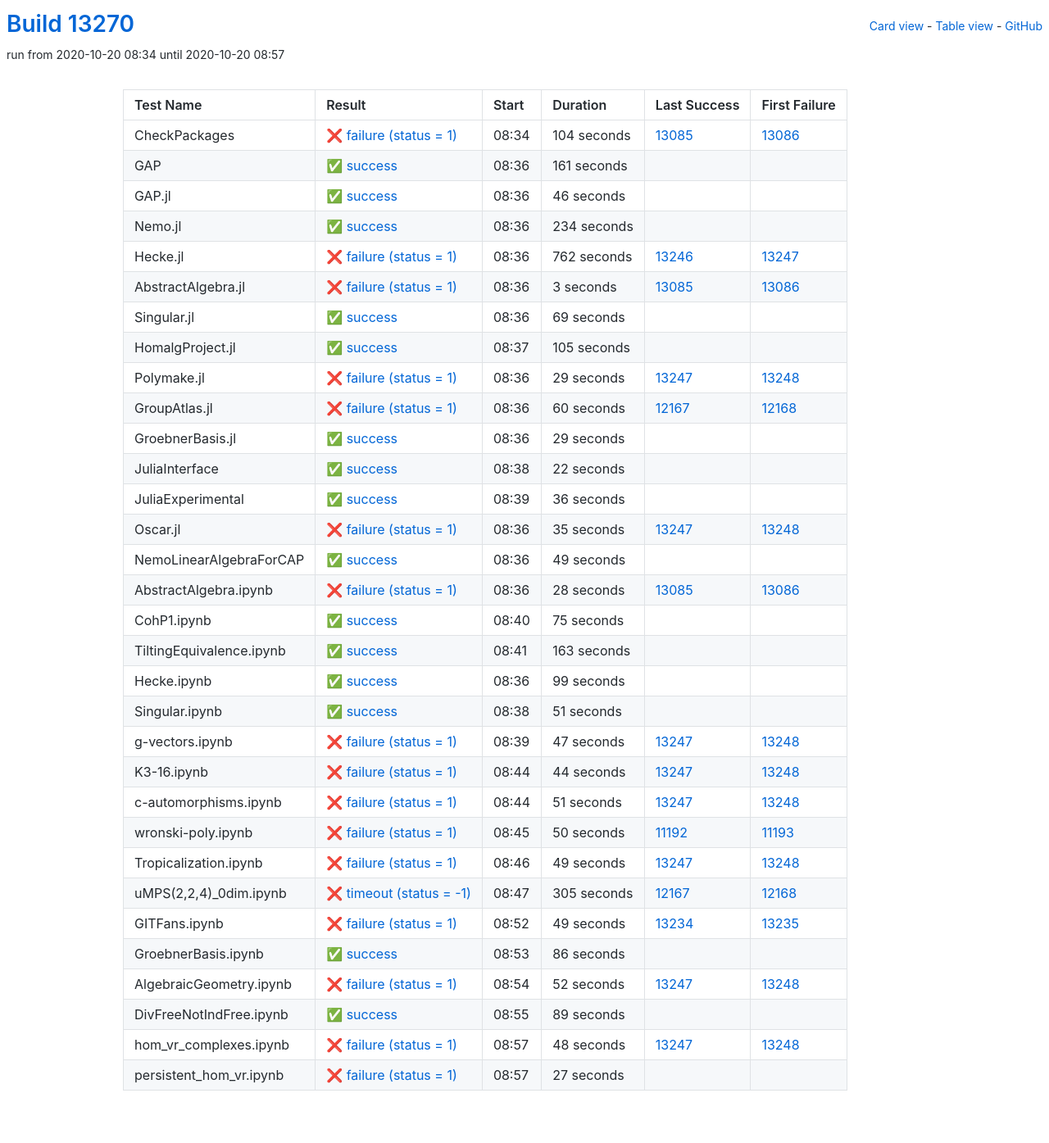
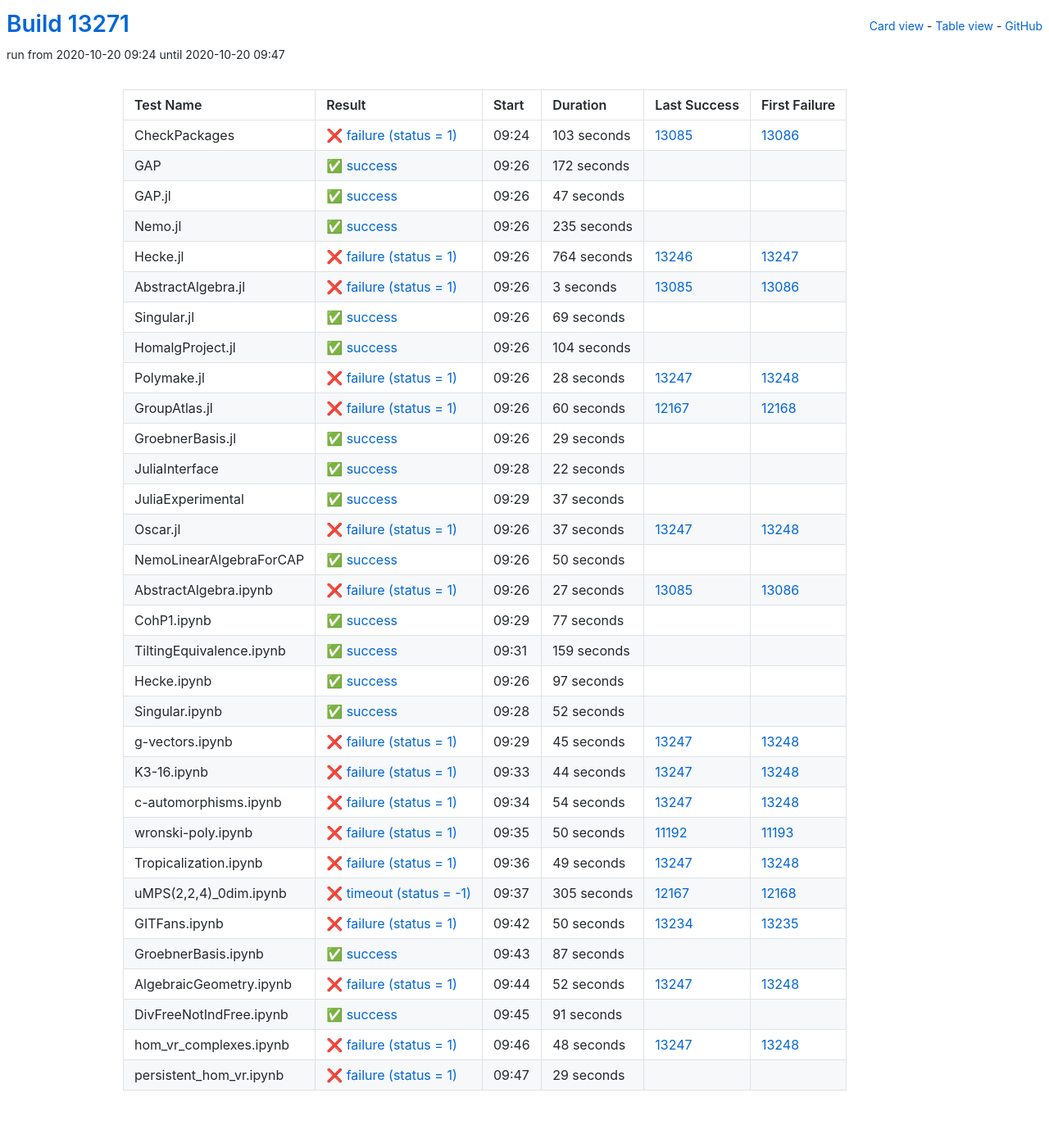
Before and after one commit to oscar-system/oscar-ci-status, a Jekyll site: the page built from table.html, in a window 1280 px wide. Shown: the whole page at 82% size. Built offline with Jekyll 4.4.1, drawn with Linux system fonts in a browser that asks for light colours.

Commit message:
Build #13271

```diff
--- a/_data/ci.yml
+++ b/_data/ci.yml
@@ -1,6 +1,6 @@
 ---
-build: 13270
-build_url: https://oscarci.mathematik.uni-kl.de/job/oscar/13270/
+build: 13271
+build_url: https://oscarci.mathematik.uni-kl.de/job/oscar/13271/
 job: oscar
 organization: oscar-system
 repo: oscar-ci-status
@@ -8,68 +8,68 @@
 tests:
 - name: CheckPackages
   id: checkpackages
-  log: https://oscarci.mathematik.uni-kl.de/job/oscar/13270/artifact/logs/build-13270/CheckPackages.log
-  start: 2020-10-20 08:34
+  log: https://oscarci.mathematik.uni-kl.de/job/oscar/13271/artifact/logs/build-13271/CheckPackages.log
+  start: 2020-10-20 09:24
   success: false
   exitcode: 1
   status: failure
-  duration: 104
+  duration: 103
   last_success: 13085
   last_success_url: https://oscarci.mathematik.uni-kl.de/job/oscar/13085/
   first_failure: 13086
   first_failure_url: https://oscarci.mathematik.uni-kl.de/job/oscar/13086/
 - name: GAP
   id: gap
-  log: https://oscarci.mathematik.uni-kl.de/job/oscar/13270/artifact/logs/build-13270/GAP.log
-  start: 2020-10-20 08:36
+  log: https://oscarci.mathematik.uni-kl.de/job/oscar/13271/artifact/logs/build-13271/GAP.log
+  start: 2020-10-20 09:26
   success: true
   exitcode: 0
   status: success
-  duration: 161
+  duration: 172
   last_success: false
   last_success_url:
   first_failure: false
   first_failure_url:
 - name: GAP.jl
   id: gap-jl
-  log: https://oscarci.mathematik.uni-kl.de/job/oscar/13270/artifact/logs/build-13270/GAP.jl.log
-  start: 2020-10-20 08:36
+  log: https://oscarci.mathematik.uni-kl.de/job/oscar/13271/artifact/logs/build-13271/GAP.jl.log
+  start: 2020-10-20 09:26
   success: true
   exitcode: 0
   status: success
-  duration: 46
+  duration: 47
   last_success: false
   last_success_url:
   first_failure: false
   first_failure_url:
 - name: Nemo.jl
   id: nemo-jl
-  log: https://oscarci.mathematik.uni-kl.de/job/oscar/13270/artifact/logs/build-13270/Nemo.jl.log
-  start: 2020-10-20 08:36
+  log: https://oscarci.mathematik.uni-kl.de/job/oscar/13271/artifact/logs/build-13271/Nemo.jl.log
+  start: 2020-10-20 09:26
   success: true
   exitcode: 0
   status: success
-  duration: 234
+  duration: 235
   last_success: false
   last_success_url:
   first_failure: false
   first_failure_url:
 - name: Hecke.jl
   id: hecke-jl
-  log: https://oscarci.mathematik.uni-kl.de/job/oscar/13270/artifact/logs/build-13270/Hecke.jl.log
-  start: 2020-10-20 08:36
+  log: https://oscarci.mathematik.uni-kl.de/job/oscar/13271/artifact/logs/build-13271/Hecke.jl.log
+  start: 2020-10-20 09:26
   success: false
   exitcode: 1
   status: failure
-  duration: 762
+  duration: 764
   last_success: 13246
   last_success_url: https://oscarci.mathematik.uni-kl.de/job/oscar/13246/
   first_failure: 13247
   first_failure_url: https://oscarci.mathematik.uni-kl.de/job/oscar/13247/
 - name: AbstractAlgebra.jl
   id: abstractalgebra-jl
-  log: https://oscarci.mathematik.uni-kl.de/job/oscar/13270/artifact/logs/build-13270/AbstractAlgebra.jl.log
-  start: 2020-10-20 08:36
+  log: https://oscarci.mathematik.uni-kl.de/job/oscar/13271/artifact/logs/build-13271/AbstractAlgebra.jl.log
+  start: 2020-10-20 09:26
   success: false
   exitcode: 1
   status: failure
@@ -80,8 +80,8 @@
   first_failure_url: https://oscarci.mathematik.uni-kl.de/job/oscar/13086/
 - name: Singular.jl
   id: singular-jl
-  log: https://oscarci.mathematik.uni-kl.de/job/oscar/13270/artifact/logs/build-13270/Singular.jl.log
-  start: 2020-10-20 08:36
+  log: https://oscarci.mathematik.uni-kl.de/job/oscar/13271/artifact/logs/build-13271/Singular.jl.log
+  start: 2020-10-20 09:26
   success: true
   exitcode: 0
   status: success
@@ -92,32 +92,32 @@
   first_failure_url:
 - name: HomalgProject.jl
   id: homalgproject-jl
-  log: https://oscarci.mathematik.uni-kl.de/job/oscar/13270/artifact/logs/build-13270/HomalgProject.jl.log
-  start: 2020-10-20 08:37
+  log: https://oscarci.mathematik.uni-kl.de/job/oscar/13271/artifact/logs/build-13271/HomalgProject.jl.log
+  start: 2020-10-20 09:26
   success: true
   exitcode: 0
   status: success
-  duration: 105
+  duration: 104
   last_success: false
   last_success_url:
   first_failure: false
   first_failure_url:
 - name: Polymake.jl
   id: polymake-jl
-  log: https://oscarci.mathematik.uni-kl.de/job/oscar/13270/artifact/logs/build-13270/Polymake.jl.log
-  start: 2020-10-20 08:36
+  log: https://oscarci.mathematik.uni-kl.de/job/oscar/13271/artifact/logs/build-13271/Polymake.jl.log
+  start: 2020-10-20 09:26
   success: false
   exitcode: 1
   status: failure
-  duration: 29
+  duration: 28
   last_success: 13247
   last_success_url: https://oscarci.mathematik.uni-kl.de/job/oscar/13247/
   first_failure: 13248
   first_failure_url: https://oscarci.mathematik.uni-kl.de/job/oscar/13248/
 - name: GroupAtlas.jl
   id: groupatlas-jl
-  log: https://oscarci.mathematik.uni-kl.de/job/oscar/13270/artifact/logs/build-13270/GroupAtlas.jl.log
-  start: 2020-10-20 08:36
+  log: https://oscarci.mathematik.uni-kl.de/job/oscar/13271/artifact/logs/build-13271/GroupAtlas.jl.log
+  start: 2020-10-20 09:26
   success: false
   exitcode: 1
   status: failure
@@ -128,8 +128,8 @@
   first_failure_url: https://oscarci.mathematik.uni-kl.de/job/oscar/12168/
 - name: GroebnerBasis.jl
   id: groebnerbasis-jl
-  log: https://oscarci.mathematik.uni-kl.de/job/oscar/13270/artifact/logs/build-13270/GroebnerBasis.jl.log
-  start: 2020-10-20 08:36
+  log: https://oscarci.mathematik.uni-kl.de/job/oscar/13271/artifact/logs/build-13271/GroebnerBasis.jl.log
+  start: 2020-10-20 09:26
   success: true
   exitcode: 0
   status: success
@@ -140,8 +140,8 @@
   first_failure_url:
 - name: JuliaInterface
   id: juliainterface
-  log: https://oscarci.mathematik.uni-kl.de/job/oscar/13270/artifact/logs/build-13270/JuliaInterface.log
-  start: 2020-10-20 08:38
+  log: https://oscarci.mathematik.uni-kl.de/job/oscar/13271/artifact/logs/build-13271/JuliaInterface.log
+  start: 2020-10-20 09:28
   success: true
   exitcode: 0
   status: success
@@ -152,116 +152,116 @@
   first_failure_url:
 - name: JuliaExperimental
   id: juliaexperimental
-  log: https://oscarci.mathematik.uni-kl.de/job/oscar/13270/artifact/logs/build-13270/JuliaExperimental.log
-  start: 2020-10-20 08:39
+  log: https://oscarci.mathematik.uni-kl.de/job/oscar/13271/artifact/logs/build-13271/JuliaExperimental.log
+  start: 2020-10-20 09:29
   success: true
   exitcode: 0
   status: success
-  duration: 36
+  duration: 37
   last_success: false
   last_success_url:
   first_failure: false
   first_failure_url:
 - name: Oscar.jl
   id: oscar-jl
-  log: https://oscarci.mathematik.uni-kl.de/job/oscar/13270/artifact/logs/build-13270/Oscar.jl.log
-  start: 2020-10-20 08:36
+  log: https://oscarci.mathematik.uni-kl.de/job/oscar/13271/artifact/logs/build-13271/Oscar.jl.log
+  start: 2020-10-20 09:26
   success: false
   exitcode: 1
   status: failure
-  duration: 35
+  duration: 37
   last_success: 13247
   last_success_url: https://oscarci.mathematik.uni-kl.de/job/oscar/13247/
   first_failure: 13248
   first_failure_url: https://oscarci.mathematik.uni-kl.de/job/oscar/13248/
 - name: NemoLinearAlgebraForCAP
   id: nemolinearalgebraforcap
-  log: https://oscarci.mathematik.uni-kl.de/job/oscar/13270/artifact/logs/build-13270/NemoLinearAlgebraForCAP.log
-  start: 2020-10-20 08:36
+  log: https://oscarci.mathematik.uni-kl.de/job/oscar/13271/artifact/logs/build-13271/NemoLinearAlgebraForCAP.log
+  start: 2020-10-20 09:26
   success: true
   exitcode: 0
   status: success
-  duration: 49
+  duration: 50
   last_success: false
   last_success_url:
   first_failure: false
   first_failure_url:
 - name: AbstractAlgebra.ipynb
   id: abstractalgebra-ipynb
-  log: https://oscarci.mathematik.uni-kl.de/job/oscar/13270/artifact/logs/build-13270/AbstractAlgebra.ipynb.log
-  start: 2020-10-20 08:36
+  log: https://oscarci.mathematik.uni-kl.de/job/oscar/13271/artifact/logs/build-13271/AbstractAlgebra.ipynb.log
+  start: 2020-10-20 09:26
   success: false
   exitcode: 1
   status: failure
-  duration: 28
+  duration: 27
   last_success: 13085
   last_success_url: https://oscarci.mathematik.uni-kl.de/job/oscar/13085/
   first_failure: 13086
   first_failure_url: https://oscarci.mathematik.uni-kl.de/job/oscar/13086/
 - name: CohP1.ipynb
   id: cohp1-ipynb
-  log: https://oscarci.mathematik.uni-kl.de/job/oscar/13270/artifact/logs/build-13270/CohP1.ipynb.log
-  start: 2020-10-20 08:40
+  log: https://oscarci.mathematik.uni-kl.de/job/oscar/13271/artifact/logs/build-13271/CohP1.ipynb.log
+  start: 2020-10-20 09:29
   success: true
   exitcode: 0
   status: success
-  duration: 75
+  duration: 77
   last_success: false
   last_success_url:
   first_failure: false
   first_failure_url:
 - name: TiltingEquivalence.ipynb
   id: tiltingequivalence-ipynb
-  log: https://oscarci.mathematik.uni-kl.de/job/oscar/13270/artifact/logs/build-13270/TiltingEquivalence.ipynb.log
-  start: 2020-10-20 08:41
+  log: https://oscarci.mathematik.uni-kl.de/job/oscar/13271/artifact/logs/build-13271/TiltingEquivalence.ipynb.log
+  start: 2020-10-20 09:31
   success: true
   exitcode: 0
   status: success
-  duration: 163
+  duration: 159
   last_success: false
   last_success_url:
   first_failure: false
   first_failure_url:
 - name: Hecke.ipynb
   id: hecke-ipynb
-  log: https://oscarci.mathematik.uni-kl.de/job/oscar/13270/artifact/logs/build-13270/Hecke.ipynb.log
-  start: 2020-10-20 08:36
+  log: https://oscarci.mathematik.uni-kl.de/job/oscar/13271/artifact/logs/build-13271/Hecke.ipynb.log
+  start: 2020-10-20 09:26
   success: true
   exitcode: 0
   status: success
-  duration: 99
+  duration: 97
   last_success: false
   last_success_url:
   first_failure: false
   first_failure_url:
 - name: Singular.ipynb
   id: singular-ipynb
-  log: https://oscarci.mathematik.uni-kl.de/job/oscar/13270/artifact/logs/build-13270/Singular.ipynb.log
-  start: 2020-10-20 08:38
+  log: https://oscarci.mathematik.uni-kl.de/job/oscar/13271/artifact/logs/build-13271/Singular.ipynb.log
+  start: 2020-10-20 09:28
   success: true
   exitcode: 0
   status: success
-  duration: 51
+  duration: 52
   last_success: false
   last_success_url:
   first_failure: false
   first_failure_url:
 - name: g-vectors.ipynb
   id: g-vectors-ipynb
-  log: https://oscarci.mathematik.uni-kl.de/job/oscar/13270/artifact/logs/build-13270/g-vectors.ipynb.log
-  start: 2020-10-20 08:39
+  log: https://oscarci.mathematik.uni-kl.de/job/oscar/13271/artifact/logs/build-13271/g-vectors.ipynb.log
+  start: 2020-10-20 09:29
   success: false
   exitcode: 1
   status: failure
-  duration: 47
+  duration: 45
   last_success: 13247
   last_success_url: https://oscarci.mathematik.uni-kl.de/job/oscar/13247/
   first_failure: 13248
   first_failure_url: https://oscarci.mathematik.uni-kl.de/job/oscar/13248/
 - name: K3-16.ipynb
   id: k3-16-ipynb
-  log: https://oscarci.mathematik.uni-kl.de/job/oscar/13270/artifact/logs/build-13270/K3-16.ipynb.log
-  start: 2020-10-20 08:44
+  log: https://oscarci.mathematik.uni-kl.de/job/oscar/13271/artifact/logs/build-13271/K3-16.ipynb.log
+  start: 2020-10-20 09:33
   success: false
   exitcode: 1
   status: failure
@@ -272,20 +272,20 @@
   first_failure_url: https://oscarci.mathematik.uni-kl.de/job/oscar/13248/
 - name: c-automorphisms.ipynb
   id: c-automorphisms-ipynb
-  log: https://oscarci.mathematik.uni-kl.de/job/oscar/13270/artifact/logs/build-13270/c-automorphisms.ipynb.log
-  start: 2020-10-20 08:44
+  log: https://oscarci.mathematik.uni-kl.de/job/oscar/13271/artifact/logs/build-13271/c-automorphisms.ipynb.log
+  start: 2020-10-20 09:34
   success: false
   exitcode: 1
   status: failure
-  duration: 51
+  duration: 54
   last_success: 13247
   last_success_url: https://oscarci.mathematik.uni-kl.de/job/oscar/13247/
   first_failure: 13248
   first_failure_url: https://oscarci.mathematik.uni-kl.de/job/oscar/13248/
 - name: wronski-poly.ipynb
   id: wronski-poly-ipynb
-  log: https://oscarci.mathematik.uni-kl.de/job/oscar/13270/artifact/logs/build-13270/wronski-poly.ipynb.log
-  start: 2020-10-20 08:45
+  log: https://oscarci.mathematik.uni-kl.de/job/oscar/13271/artifact/logs/build-13271/wronski-poly.ipynb.log
+  start: 2020-10-20 09:35
   success: false
   exitcode: 1
   status: failure
@@ -296,8 +296,8 @@
   first_failure_url: https://oscarci.mathematik.uni-kl.de/job/oscar/11193/
 - name: Tropicalization.ipynb
   id: tropicalization-ipynb
-  log: https://oscarci.mathematik.uni-kl.de/job/oscar/13270/artifact/logs/build-13270/Tropicalization.ipynb.log
-  start: 2020-10-20 08:46
+  log: https://oscarci.mathematik.uni-kl.de/job/oscar/13271/artifact/logs/build-13271/Tropicalization.ipynb.log
+  start: 2020-10-20 09:36
   success: false
   exitcode: 1
   status: failure
@@ -308,8 +308,8 @@
   first_failure_url: https://oscarci.mathematik.uni-kl.de/job/oscar/13248/
 - name: uMPS(2,2,4)_0dim.ipynb
   id: umps-2-2-4-0dim-ipynb
-  log: https://oscarci.mathematik.uni-kl.de/job/oscar/13270/artifact/logs/build-13270/uMPS-2-2-4-_0dim.ipynb.log
-  start: 2020-10-20 08:47
+  log: https://oscarci.mathematik.uni-kl.de/job/oscar/13271/artifact/logs/build-13271/uMPS-2-2-4-_0dim.ipynb.log
+  start: 2020-10-20 09:37
   success: false
   exitcode: -1
   status: timeout
@@ -320,32 +320,32 @@
   first_failure_url: https://oscarci.mathematik.uni-kl.de/job/oscar/12168/
 - name: GITFans.ipynb
   id: gitfans-ipynb
-  log: https://oscarci.mathematik.uni-kl.de/job/oscar/13270/artifact/logs/build-13270/GITFans.ipynb.log
-  start: 2020-10-20 08:52
+  log: https://oscarci.mathematik.uni-kl.de/job/oscar/13271/artifact/logs/build-13271/GITFans.ipynb.log
+  start: 2020-10-20 09:42
   success: false
   exitcode: 1
   status: failure
-  duration: 49
+  duration: 50
   last_success: 13234
   last_success_url: https://oscarci.mathematik.uni-kl.de/job/oscar/13234/
   first_failure: 13235
   first_failure_url: https://oscarci.mathematik.uni-kl.de/job/oscar/13235/
 - name: GroebnerBasis.ipynb
   id: groebnerbasis-ipynb
-  log: https://oscarci.mathematik.uni-kl.de/job/oscar/13270/artifact/logs/build-13270/GroebnerBasis.ipynb.log
-  start: 2020-10-20 08:53
+  log: https://oscarci.mathematik.uni-kl.de/job/oscar/13271/artifact/logs/build-13271/GroebnerBasis.ipynb.log
+  start: 2020-10-20 09:43
   success: true
   exitcode: 0
   status: success
-  duration: 86
+  duration: 87
   last_success: false
   last_success_url:
   first_failure: false
   first_failure_url:
 - name: AlgebraicGeometry.ipynb
   id: algebraicgeometry-ipynb
-  log: https://oscarci.mathematik.uni-kl.de/job/oscar/13270/artifact/logs/build-13270/AlgebraicGeometry.ipynb.log
-  start: 2020-10-20 08:54
+  log: https://oscarci.mathematik.uni-kl.de/job/oscar/13271/artifact/logs/build-13271/AlgebraicGeometry.ipynb.log
+  start: 2020-10-20 09:44
   success: false
   exitcode: 1
   status: failure
@@ -356,20 +356,20 @@
   first_failure_url: https://oscarci.mathematik.uni-kl.de/job/oscar/13248/
 - name: DivFreeNotIndFree.ipynb
   id: divfreenotindfree-ipynb
-  log: https://oscarci.mathematik.uni-kl.de/job/oscar/13270/artifact/logs/build-13270/DivFreeNotIndFree.ipynb.log
-  start: 2020-10-20 08:55
+  log: https://oscarci.mathematik.uni-kl.de/job/oscar/13271/artifact/logs/build-13271/DivFreeNotIndFree.ipynb.log
+  start: 2020-10-20 09:45
   success: true
   exitcode: 0
   status: success
-  duration: 89
+  duration: 91
   last_success: false
   last_success_url:
   first_failure: false
   first_failure_url:
 - name: hom_vr_complexes.ipynb
   id: hom-vr-complexes-ipynb
-  log: https://oscarci.mathematik.uni-kl.de/job/oscar/13270/artifact/logs/build-13270/hom_vr_complexes.ipynb.log
-  start: 2020-10-20 08:57
+  log: https://oscarci.mathematik.uni-kl.de/job/oscar/13271/artifact/logs/build-13271/hom_vr_complexes.ipynb.log
+  start: 2020-10-20 09:46
   success: false
   exitcode: 1
   status: failure
@@ -380,12 +380,12 @@
   first_failure_url: https://oscarci.mathematik.uni-kl.de/job/oscar/13248/
 - name: persistent_hom_vr.ipynb
   id: persistent-hom-vr-ipynb
-  log: https://oscarci.mathematik.uni-kl.de/job/oscar/13270/artifact/logs/build-13270/persistent_hom_vr.ipynb.log
-  start: 2020-10-20 08:57
+  log: https://oscarci.mathematik.uni-kl.de/job/oscar/13271/artifact/logs/build-13271/persistent_hom_vr.ipynb.log
+  start: 2020-10-20 09:47
   success: false
   exitcode: 1
   status: failure
-  duration: 27
+  duration: 29
   last_success: false
   last_success_url:
   first_failure: false
```
Also changed, not shown: README.md.
